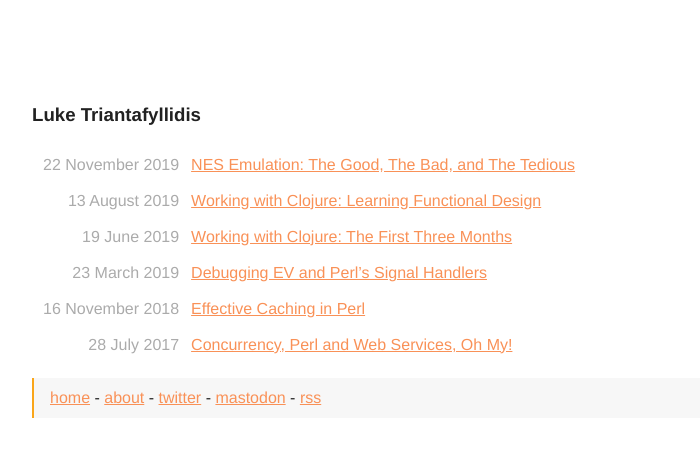
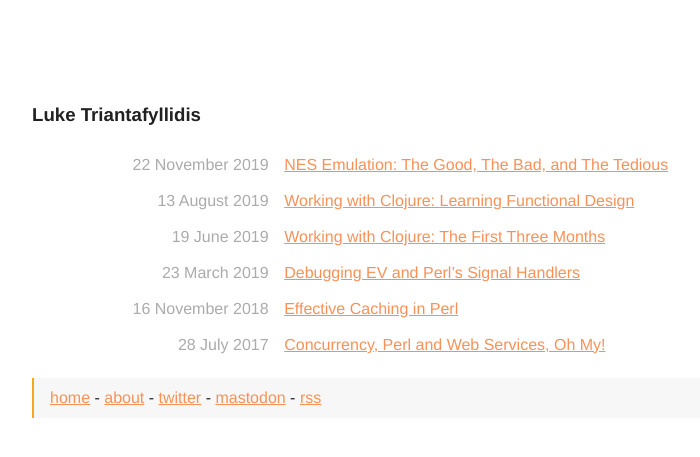
Before and after one commit to ltriant/ltriant.github.io, a Jekyll site: the page built from index.md, in a window 1280 px wide. Shown: the top 457 px of the page, without its empty margins (208-908 px from the left). Built offline with Jekyll 4.4.1, drawn with Linux system fonts in a browser that asks for light colours.

Commit message:
css: I feel like I've made a big mistake
... by turning td's into floating divs.

```diff
--- a/_layouts/home.html
+++ b/_layouts/home.html
@@ -7,14 +7,18 @@ layout: default
 	{%- for post in site.posts -%}
 
 	<tr class="post-row">
-		<td class="post-date">
+		<td>
+
+		<div class="post-date">
 			<time datetime="{{ post.date | date: "%Y-%m-%d" }}">
 				{{ post.date | date: "%-d %B %Y" }}
 			</time>
-		</td>
+		</div>
 
-		<td class="post-title">
+		<div class="post-title">
 			<a href="{{ post.url | relative_url }}">{{ post.title | escape }}</a>
+		</div>
+
 		</td>
 	</tr>
 
--- a/assets/main.css
+++ b/assets/main.css
@@ -3,20 +3,19 @@ body {
 
 	font-family: "Helvetica", "Arial", sans-serif;
 	font-weight: 400;
-	font-size: 14pt;
+	font-size: 12pt;
 
 	color: #202020;
 }
 
 /*
- * Non-mobile styles go here...
+ * Add extra whitespace on desktop environments.
  */
 @media (min-width: 850px) {
 	body {
 		margin: 0 auto;
 		width: 50em;
 		padding: 4em 1em;
-		font-size: 12pt;
 	}
 }
 
@@ -44,11 +43,30 @@ time {
 
 ul > li { padding: 3px 4px; }
 
-.post-list  { border-spacing: 10px; }
+.post-list  {
+	width: 100%;
+	border-spacing: 10px;
+}
 .post-row   { }
-.post-date  { text-align: right; }
+.post-date  { }
 .post-title { }
 .post-desc  { color: hsl(0, 0%, 29%); }
+
+/*
+ * Align the post date and titles side-by-side on desktop environments.
+ */
+@media (min-width: 850px) {
+	.post-date  {
+		text-align: right;
+		float: left;
+		width: 29%;
+	}
+
+	.post-title {
+		float: right;
+		width: 69%;
+	}
+}
 
 blockquote {
 	border-left: 2px solid #3498db;
```
